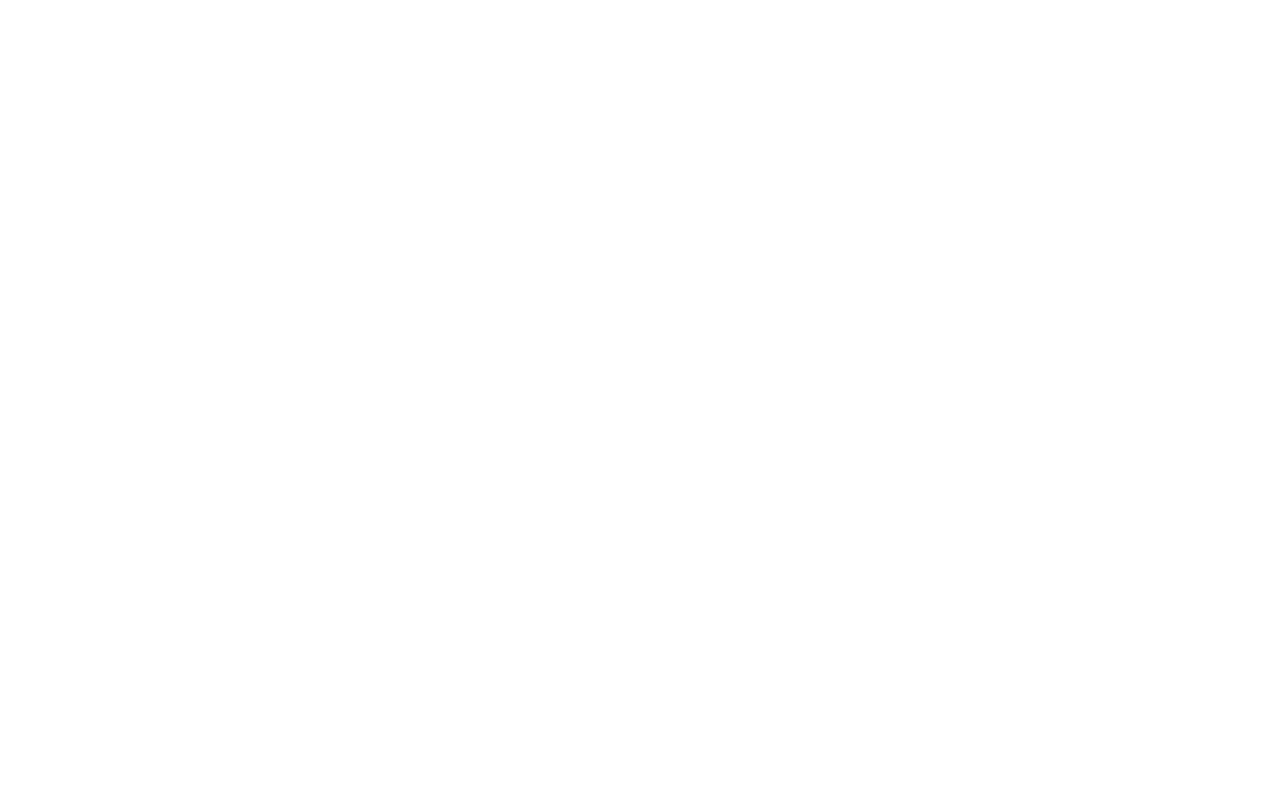
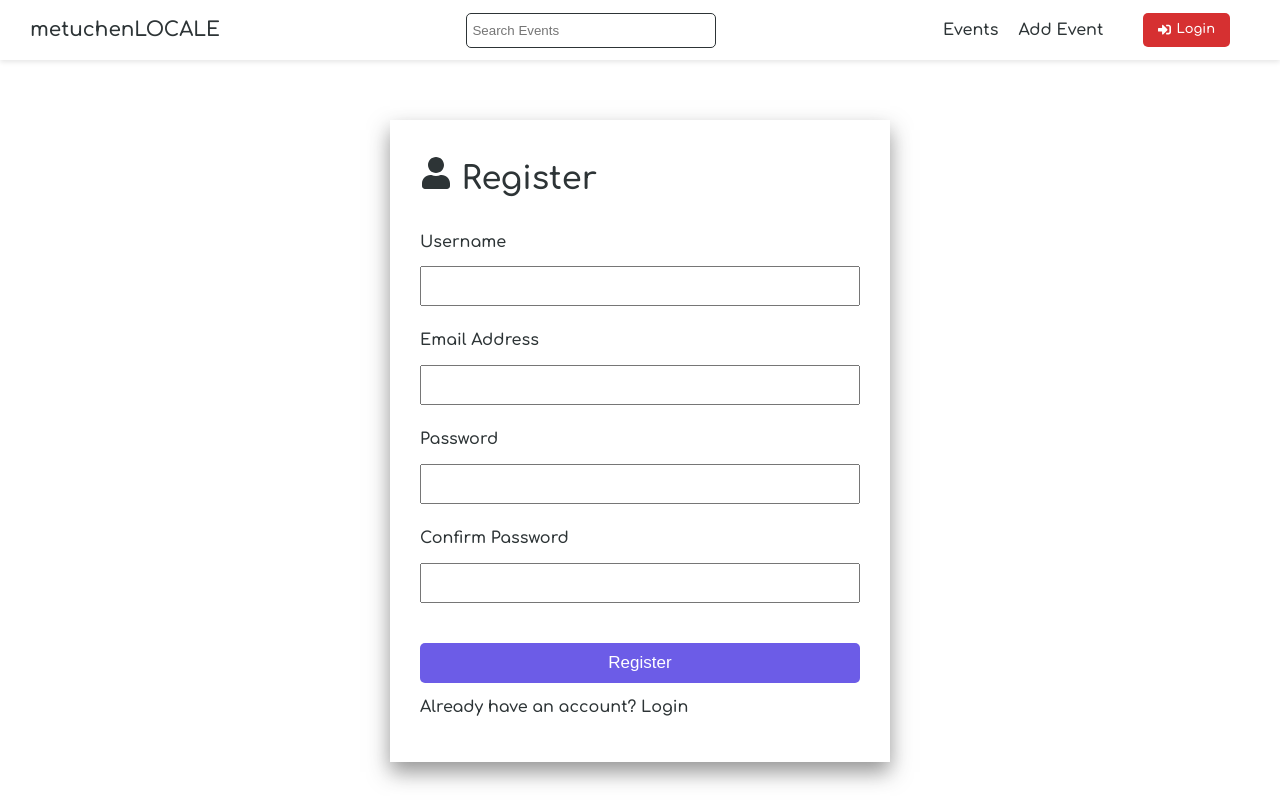
Before and after one commit to michaelpaulcuccia/prossu_con_strapi, a Next.js app in the folder client/: page /account/register in a window 1280 px wide. Shown: the top 800 px of the page. Built offline with nearby package versions, Linux system fonts and the light colour scheme.

Commit message:
updated login, added register

```diff
--- a/client/pages/account/login.js
+++ b/client/pages/account/login.js
@@ -1,6 +1,7 @@
 import { useState, useEffect, useContext } from 'react';
 import Link from 'next/link';
 import { ToastContainer, toast } from 'react-toastify';
+import 'react-toastify/dist/ReactToastify.css';
 import { FaUser } from 'react-icons/fa';
 import Layout from '@/components/Layout';
 import styles from '@/styles/AuthForm.module.css';
@@ -12,7 +13,10 @@ export default function login() {
 
     const handleSubmit = (event) => {
         event.preventDefault();
-        console.log({email, password})
+        console.log({email, password});
+        //clears form
+        setEmail('');
+        setPassword('');
     }
 
     return (
--- a/client/pages/account/register.js
+++ b/client/pages/account/register.js
@@ -1,9 +1,64 @@
-import React from 'react'
+import { useState, useEffect, useContext } from 'react';
+import Link from 'next/link';
+import { ToastContainer, toast } from 'react-toastify';
+import 'react-toastify/dist/ReactToastify.css';
+import { FaUser } from 'react-icons/fa';
+import Layout from '@/components/Layout';
+import styles from '@/styles/AuthForm.module.css';
 
 export default function register() {
+
+    const [username, setUsername] = useState('');
+    const [email, setEmail] = useState('');
+    const [password, setPassword] = useState('');
+    const [passwordConfirm, setPasswordConfirm] = useState('');
+
+    const handleSubmit = (event) => {
+        event.preventDefault();
+
+        //password validation
+        if(password !== passwordConfirm) {
+            toast.error('Passwords do not match!')
+            return
+        }
+
+        console.log({username, email, password});
+
+        //clears form
+        setUsername('');
+        setEmail('');
+        setPassword('');
+        setPasswordConfirm('');
+    }
+
     return (
-        <div>
-
-        </div>
+        <Layout title='User Registration'>
+            <div className={styles.auth}>
+                <h1>
+                    <FaUser /> Register
+                </h1>
+                <ToastContainer />
+                <form onSubmit={handleSubmit}>
+                    <div>
+                        <label htmlFor='email'>Username</label>
+                        <input type='text' value={username} onChange={(event) => setUsername(event.target.value)} />
+                    </div>
+                    <div>
+                        <label htmlFor='email'>Email Address</label>
+                        <input type='email' value={email} onChange={(event) => setEmail(event.target.value)} />
+                    </div>
+                    <div>
+                        <label htmlFor='password'>Password</label>
+                        <input type='password' value={password} onChange={(event) => setPassword(event.target.value)} />
+                    </div>
+                    <div>
+                        <label htmlFor='passwordConfirm'>Confirm Password</label>
+                        <input type='password' value={passwordConfirm} onChange={(event) => setPasswordConfirm(event.target.value)} />
+                    </div>
+                    <input type='submit' value='Register' className='btn' />
+                </form>
+                <p>Already have an account? <Link href='/account/login'>Login</Link></p>
+            </div>
+        </Layout>
     )
 }
```
